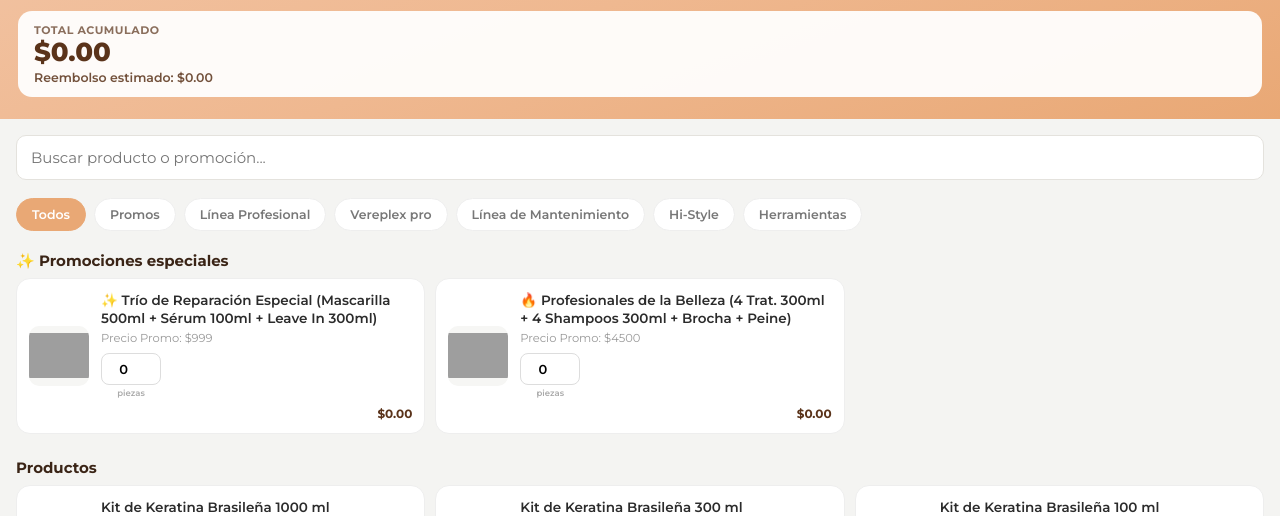
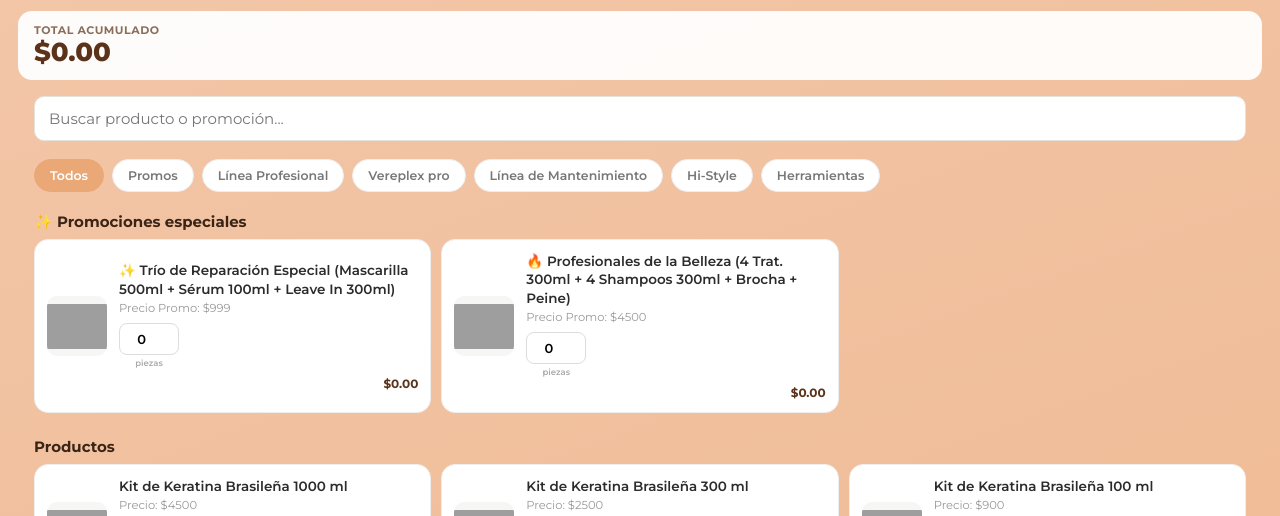
Before and after one commit to verenize/pedidos-profesional-de-la-belleza, a plain HTML site: page index.html in a window 1280 px wide. Shown: the part 210-726 px from the top of the page. Drawn offline with Linux system fonts and the light colour scheme; grey boxes are pictures that could not be loaded.

Commit message:
Remove reembolso section from index.html
Removed reembolso display and related calculations.

```diff
--- a/index.html
+++ b/index.html
@@ -64,12 +64,6 @@ text-transform:uppercase;
 font-size:26px;
 font-weight:800;
 line-height:1.2;
-}
-.total-card .reembolso{
-font-size:12.5px;
-font-weight:600;
-margin-top:2px;
-opacity:0.85;
 }
 .search-wrap{
 padding:16px 16px 6px;
@@ -276,8 +270,6 @@ grid-template-columns:repeat(auto-fill,minmax(320px,1fr));
 <div class="total-card">
 <div class="label">Total acumulado</div>
 <div class="amount">$<span id="totalArriba">0.00</span></div>
-<div class="reembolso">Reembolso estimado: $<span id="reembolsoArriba">0.00</span></div>
-</div>
 </div>
 
 <div class="search-wrap">
@@ -312,7 +304,6 @@ grid-template-columns:repeat(auto-fill,minmax(320px,1fr));
 
 <script>
 const whatsapp = "526622953102";
-const metaReembolso = 104400;
 
 const categorias = ["Todos","Promos","Línea Profesional","Vereplex pro","Línea de Mantenimiento","Hi-Style","Herramientas"];
 let categoriaActual = "Todos";
@@ -524,11 +515,8 @@ if(resumenHTML === ""){
 resumenHTML = '<div class="vacio">No hay productos seleccionados.</div>';
 }
 
-let reembolso = total > metaReembolso ? total - metaReembolso : 0;
-
 document.getElementById("total").innerText = total.toFixed(2);
 document.getElementById("totalArriba").innerText = total.toFixed(2);
-document.getElementById("reembolsoArriba").innerText = reembolso.toFixed(2);
 document.getElementById("resumenPedido").innerHTML = resumenHTML;
 }
 
```
